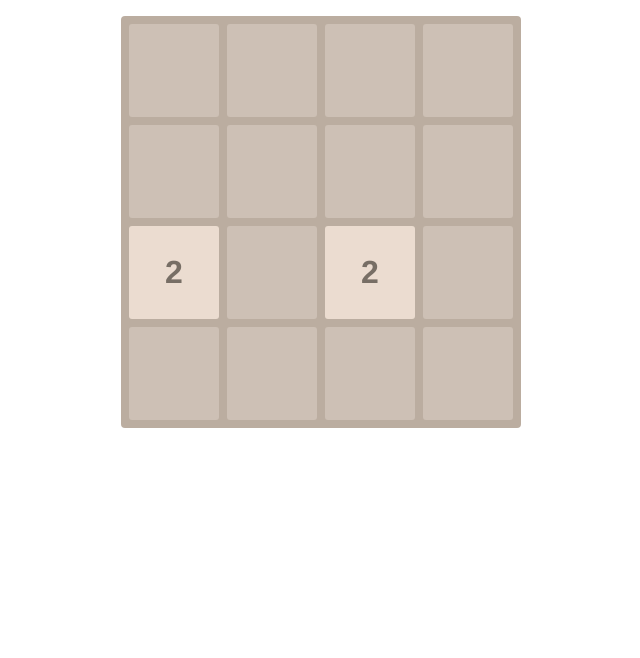
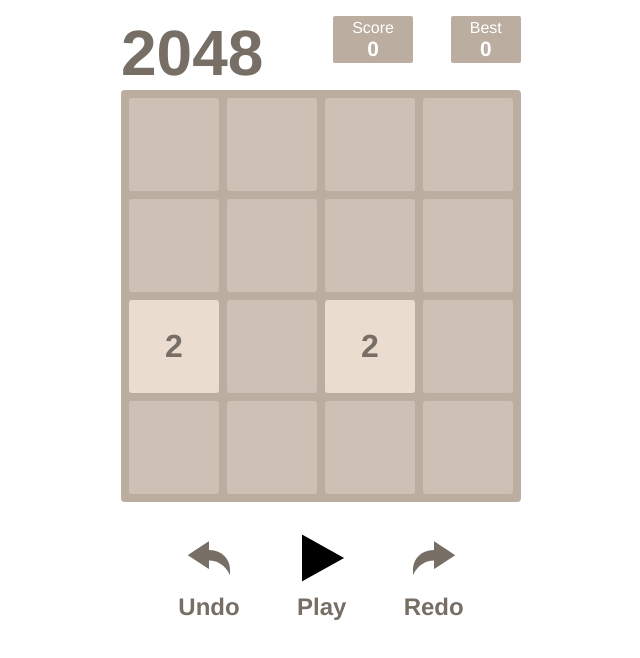
Before and after one commit to HarshaMurupudi/2048-game, a React (Create React App) app: page / in a window 1280 px wide. Shown: the top 658 px of the page, without its empty margins (319-959 px from the left). Built offline with nearby package versions, Linux system fonts and the light colour scheme.

Commit message:
ADD: Undo and redo feature to the game for better usability"

```diff
--- a/src/components/game-board/game-board.component.jsx
+++ b/src/components/game-board/game-board.component.jsx
@@ -1,7 +1,5 @@
 import React, { useEffect, useState } from "react";
 import { connect } from "react-redux";
-import { v4 as uuid } from "uuid";
-import { useSwipeable } from "react-swipeable";
 
 import addNumber from "../../utils/addNumber";
 import swipeDown from "../../utils/handleDownKeyPress";
@@ -159,56 +157,11 @@ function GameBoard(props) {
     };
   });
 
-  const swipeHandlers = useSwipeable({
-    onSwipedLeft: () => handleKeyDown({ keyCode: 37 }, false),
-    onSwipedRight: () => handleKeyDown({ keyCode: 39 }, false),
-    onSwipedUp: () => handleKeyDown({ keyCode: 38 }, false),
-    onSwipedDown: () => handleKeyDown({ keyCode: 40 }, false),
-    preventDefaultTouchmoveEvent: true,
-    trackMouse: true,
-  });
-
   return (
-    <div className="game_board_container" {...swipeHandlers}>
+    <div className="game_board_container">
       {winner ? <Winner setShouldCheckWinner={setShouldCheckWinner} /> : ""}
       {gameOver ? <GameOver /> : ""}
-      {data && !props.replay ? (
-        <div className="number_conatiner">
-          {data.map((row) => {
-            return (
-              <div className="number_row" key={uuid()}>
-                {row.map((digit) => {
-                  return (
-                    <div className={`single_block b${digit}`} key={uuid()}>
-                      {digit !== 0 ? digit : ""}
-                    </div>
-                  );
-                })}
-              </div>
-            );
-          })}
-        </div>
-      ) : props.replay ? (
-        <>
-          <div className="number_conatiner">
-            {(props.nowReplayingData || data).map((row) => {
-              return (
-                <div className="number_row" key={uuid()}>
-                  {row.map((digit) => {
-                    return (
-                      <div className={`single_block b${digit}`} key={uuid()}>
-                        {digit !== 0 ? digit : ""}
-                      </div>
-                    );
-                  })}
-                </div>
-              );
-            })}
-          </div>
-        </>
-      ) : (
-        <NumberContainer />
-      )}
+      <NumberContainer data={data} props={props} />
     </div>
   );
 }
@@ -216,13 +169,13 @@ function GameBoard(props) {
 function mapStateToProps(state) {
   localStorage.setItem("state", JSON.stringify(state));
   return {
-    data: state.data,
-    replay: state.replay,
-    replayAllData: state.replayAllData,
-    nowReplayingData: state.nowReplayingData,
-    redo: state.redo,
-    winner: state.winner,
-    gameOver: state.gameOver,
+    data: state.gameInfo.data,
+    replay: state.gameInfo.replay,
+    replayAllData: state.gameInfo.replayAllData,
+    nowReplayingData: state.gameInfo.nowReplayingData,
+    redo: state.gameInfo.redo,
+    winner: state.gameInfo.winner,
+    gameOver: state.gameInfo.gameOver,
   };
 }
 export default connect(mapStateToProps)(GameBoard);
--- a/src/components/number-container/number-container.component.jsx
+++ b/src/components/number-container/number-container.component.jsx
@@ -1,7 +1,44 @@
 import React from 'react';
+import { v4 as uuid } from "uuid";
 
-const NumberContainer = () => {
+const NumberContainer = ({ data, props }) => {
   return (
+    <>
+      { data && !props.replay ? (
+        <div className="number_conatiner">
+          {data.map((row) => {
+            return (
+              <div className="number_row" key={uuid()}>
+                {row.map((digit) => {
+                  return (
+                    <div className={`single_block b${digit}`} key={uuid()}>
+                      {digit !== 0 ? digit : ""}
+                    </div>
+                  );
+                })}
+              </div>
+            );
+          })}
+        </div>
+      ) : props.replay ? (
+        <>
+          <div className="number_conatiner">
+            {(props.nowReplayingData || data).map((row) => {
+              return (
+                <div className="number_row" key={uuid()}>
+                  {row.map((digit) => {
+                    return (
+                      <div className={`single_block b${digit}`} key={uuid()}>
+                        {digit !== 0 ? digit : ""}
+                      </div>
+                    );
+                  })}
+                </div>
+              );
+            })}
+          </div>
+        </>
+      ) : (
         <div className="number_conatiner">
           {[
             [0, 0, 0, 0],
@@ -22,6 +59,8 @@ const NumberContainer = () => {
             );
           })}
         </div>
+      )}
+    </>
   )
 }
 
--- a/src/components/replay/replay.component.jsx
+++ b/src/components/replay/replay.component.jsx
@@ -0,0 +1,101 @@
+import React from "react";
+import { connect } from "react-redux";
+import { GrPlayFill } from "react-icons/gr";
+import { IoIosUndo, IoIosRedo } from "react-icons/io";
+import { GiStopSign } from "react-icons/gi";
+
+import './replay.syles.scss'
+
+function ReplaySection(props) {
+  const handleReplay = () => {
+    if (!props.replay) {
+      props.dispatch({ type: "REPLAY_START" });
+    } else {
+      props.dispatch({ type: "REPLAY_STOP" });
+    }
+  };
+  const hanldeUndo = () => {
+    props.dispatch({ type: "UNDO" });
+  };
+  const handleRedo = () => {
+    props.dispatch({ type: "REDO" });
+  };
+  return (
+    <section className="replay_container">
+      {/* undo button */}
+      {props.undo && props.undo.length ? (
+        <div onClick={hanldeUndo} className="undo_button">
+          <div className="icon">
+            <IoIosUndo />
+          </div>
+          <div className="text">Undo</div>
+        </div>
+      ) : (
+        <div>
+          <div className="icon">
+            <IoIosUndo />
+          </div>
+          <div className="text">Undo</div>
+        </div>
+      )}
+      {/* replay button */}
+      {props.replayDataLength <= 1 || props.replay ? (
+        <div>
+          {props.replay ? (
+            <div className="replay_button">
+              <div className="icon" onClick={handleReplay}>
+                <GiStopSign />
+              </div>
+              <div className="text">Stop</div>
+            </div>
+          ) : (
+            <>
+              <div className="icon">
+                <GrPlayFill />
+              </div>
+              <div className="text">Play</div>
+            </>
+          )}
+        </div>
+      ) : (
+        <div onClick={handleReplay} className="replay_button">
+          <div className="icon">
+            <GrPlayFill />
+          </div>
+          <div className="text">Play</div>
+        </div>
+      )}
+      {/* redo button */}
+
+      {props.redo && props.redo.length ? (
+        <div onClick={handleRedo} className="redo_button">
+          <div className="icon">
+            <IoIosRedo />
+          </div>
+          <div className="text">Redo</div>
+        </div>
+      ) : (
+        <div>
+          <div className="icon">
+            <IoIosRedo />
+          </div>
+          <div className="text">Redo</div>
+        </div>
+      )}
+    </section>
+  );
+}
+
+function mapStateToProps(state) {
+  localStorage.setItem("state", JSON.stringify(state));
+
+  console.log(state)
+  return {
+    replay: state.gameInfo.replay,
+    undo: state.gameInfo.undo,
+    redo: state.gameInfo.redo,
+    replayDataLength: state.gameInfo.replayAllData.length,
+  };
+}
+
+export default connect(mapStateToProps)(ReplaySection);
--- a/src/components/replay/replay.syles.scss
+++ b/src/components/replay/replay.syles.scss
@@ -0,0 +1,23 @@
+.replay_container {
+  display: flex;
+  justify-content: space-evenly;
+  margin-top: 2rem;
+  .replay_button {
+    cursor: pointer;
+  }
+  .redo_button {
+    cursor: pointer;
+  }
+  .undo_button {
+    cursor: pointer;
+  }
+  .icon {
+    font-size: 3rem;
+    font-weight: 900;
+    color: inherit;
+  }
+  .text {
+    font-size: 1.5rem;
+    font-weight: bold;
+  }
+}
--- a/src/components/score/score.component.jsx
+++ b/src/components/score/score.component.jsx
@@ -0,0 +1,34 @@
+import React from "react";
+import { connect } from "react-redux";
+
+function ScoreSection(props) {
+  return (
+    <>
+      <div className="game_header">
+        <div className="game_name">2048</div>
+        <div className="score_section">
+          <div className="current_score">
+            <div>Score</div>
+            <div className="score_num">{props.score}</div>
+          </div>
+          <div className="best_score">
+            <div> Best</div>
+            <div className="score_num">
+              {JSON.parse(localStorage.getItem("highestScore")) > 0
+                ? JSON.parse(localStorage.getItem("highestScore"))
+                : 0}
+            </div>
+          </div>
+        </div>
+      </div>
+    </>
+  );
+}
+
+function mapStateToProps(state) {
+  return {
+    score: state.gameInfo.score,
+  };
+}
+
+export default connect(mapStateToProps)(ScoreSection);
--- a/src/pages/home/home.component.jsx
+++ b/src/pages/home/home.component.jsx
@@ -1,6 +1,9 @@
 import React from 'react'
 import { connect } from "react-redux";
-import GameBoard from '../../components/game-board/game-board.component'
+
+import GameBoard from '../../components/game-board/game-board.component';
+import ScoreSection from '../../components/score/score.component';
+import ReplaySection from '../../components/replay/replay.component';
 
 import './home.styles.scss'
 
@@ -8,7 +11,9 @@ const HomePage = () => {
   return (
     <section className="home_parent_conatiner">
       <div className="home_contanier">
+        <ScoreSection />
         <GameBoard />
+        <ReplaySection />
       </div>
     </section>
   )
--- a/src/redux/reducer/index.js
+++ b/src/redux/game-info/game-info.reducer.js
@@ -1,4 +1,6 @@
-let initialState = JSON.parse(localStorage.getItem("state")) || {
+let initialState = JSON.parse(localStorage.getItem("state"))
+  ?
+  JSON.parse(localStorage.getItem("state")).gameInfo : {
     data: [
       [0, 0, 0, 0],
       [0, 0, 0, 0],
--- a/src/redux/index.js
+++ b/src/redux/index.js
@@ -1,5 +1,6 @@
 import { createStore } from "redux";
 
-import gameInfo from "./reducer";
+// import gameInfo from "./game-info/game-info.reducer";
+import rootReducer from './root-reducer';
 
-export let store = createStore(gameInfo);
+export let store = createStore(rootReducer);
--- /dev/null
+++ b/src/redux/root-reducer.js
@@ -0,0 +1,9 @@
+import { combineReducers } from 'redux';
+
+// import replayReducer from './replay/replay.reducer'
+import gameInfo from "./game-info/game-info.reducer";
+
+export default combineReducers({
+  // replay: replayReducer,
+  gameInfo: gameInfo
+});
```
Lines whose indentation alone changed are shown as unchanged.
